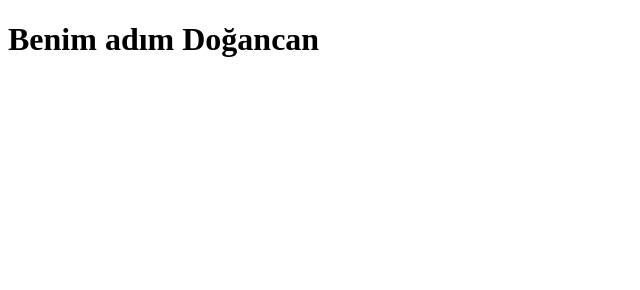
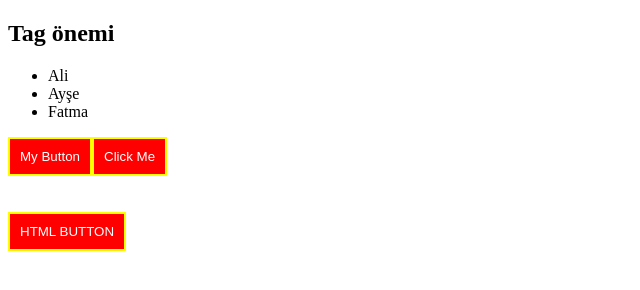
Before and after one commit to dogancanulgu/react-tutorial-arin, a React app in the folder begin-react/: page / in a window 1280 px wide. Shown: the whole page, without its empty margins (0-640 px from the left). Built offline with nearby package versions, Linux system fonts and the light colour scheme.

Commit message:
JSX was worked

```diff
--- a/begin-react/public/index.html
+++ b/begin-react/public/index.html
@@ -39,5 +39,9 @@
       To begin the development, run `npm start` or `yarn start`.
       To create a production bundle, use `npm run build` or `yarn build`.
     -->
+
+    <br/>
+    <br/>
+    <button tabindex="2" class="htmlClass" type="button" style="padding: 10px; color: white; background-color: red; border: 2px solid yellow;">HTML BUTTON</button>
   </body>
 </html>
--- a/begin-react/src/index.js
+++ b/begin-react/src/index.js
@@ -1,8 +1,28 @@
 import React from 'react';
 import ReactDOM from 'react-dom';
 
+// JSX
+
+// const names = ["Doğancan", "Seval", "Damla"];
+
 function App() {
-    return <h1>Benim adım Doğancan</h1>;
+    const buttonValue = "My Button"
+    const str1 = "Click ";
+    const str2 = "Me"
+    return (
+        <div>
+            {/* {names.map(name => <h1>{name}</h1>)} */}
+            <h2>Tag önemi</h2>
+            <ul>
+                <li>Ali</li>
+                <li>Ayşe</li>
+                <li>Fatma</li>
+            </ul>
+            {/* <button type="button">JSX BUTTON</button> */}
+            <button tabIndex="3" className="jsxClass" type="button" style={{padding: "10px", color: "white", backgroundColor: "red", border: "2px solid yellow"}}>{buttonValue}</button>
+            <button tabIndex="3" className="jsxClass" type="button" style={{padding: "10px", color: "white", backgroundColor: "red", border: "2px solid yellow"}}>{str1.concat(str2)}</button>
+        </div>
+    );
 }
 
 // class App2 extends React.Component {
@@ -12,6 +32,6 @@ function App() {
 // }
 
 ReactDOM.render(
-    <App/>,
+    <App />,
     document.getElementById("root")
 );
```
